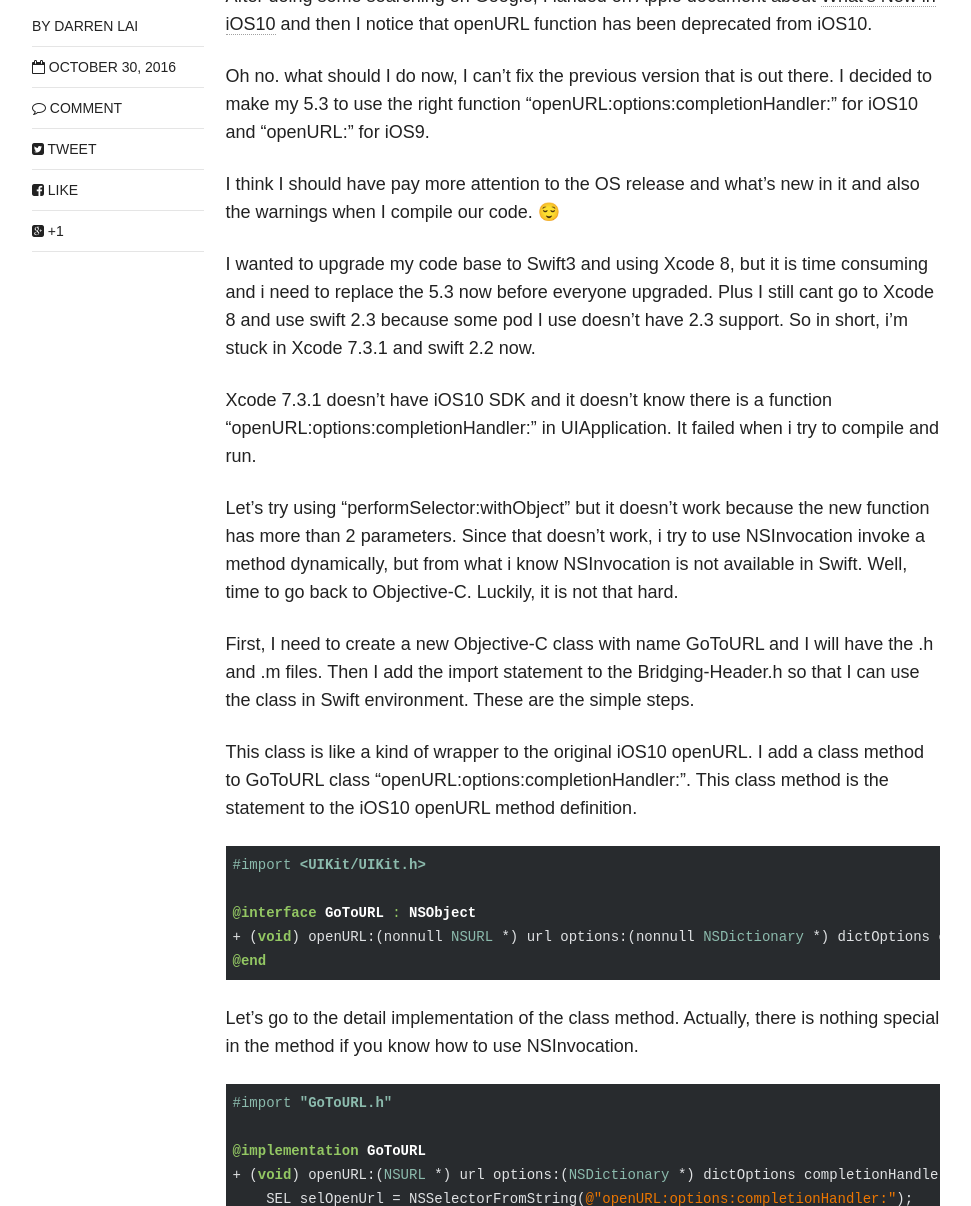
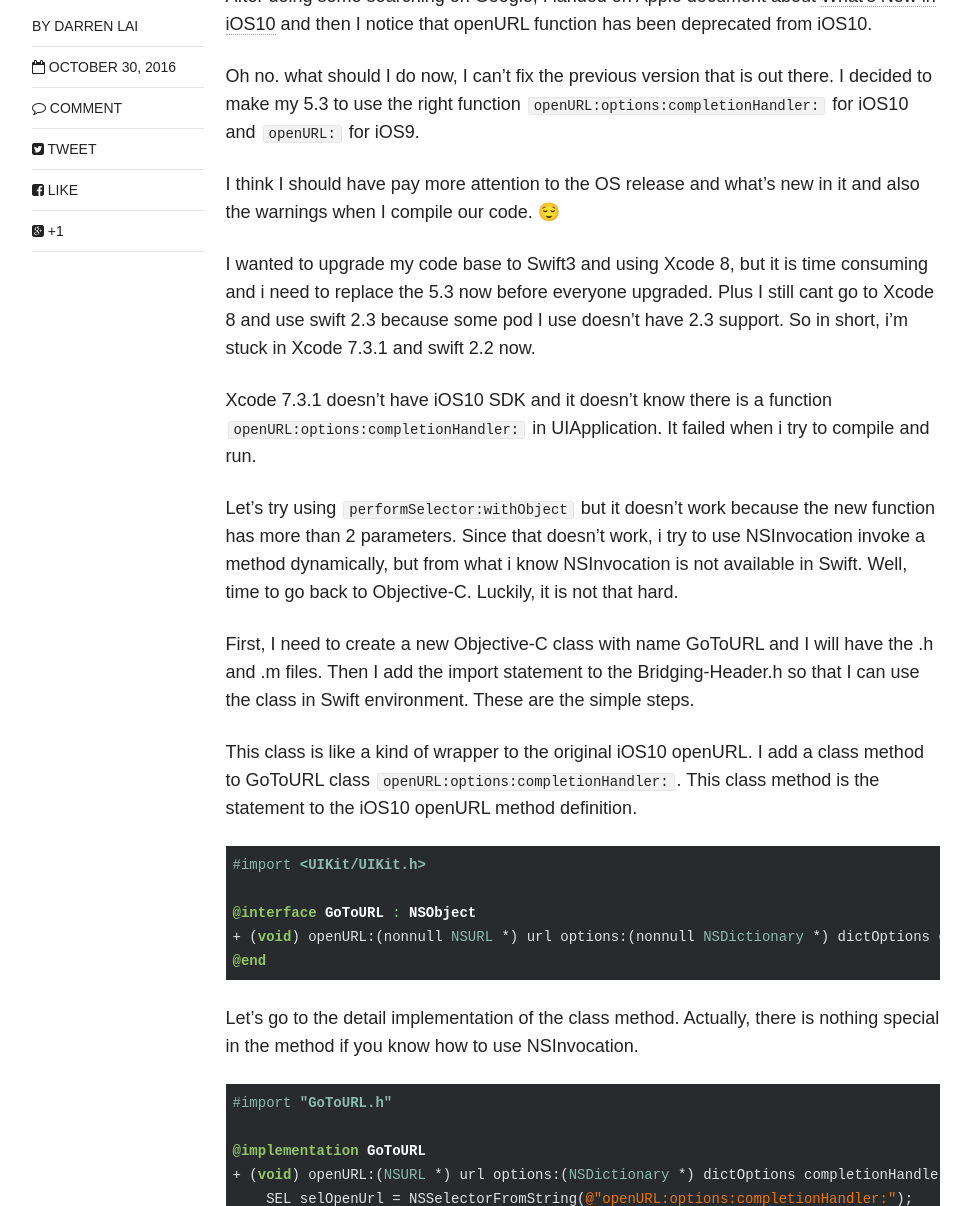
Before and after one commit to kinwahlai/kinwahlai.github.io, a Jekyll site: the page built from _posts/blog/2016-10-30-implement-ios10-openurl-in-xcode-7.md, in a window 1280 px wide and 1400 px high, scrolled down 628 px, cut to the strip 194-1400 px from the top of the window. Shown: the whole strip, without its empty margins (154-1125 px from the left). Built offline with Jekyll 4.4.1, drawn with Linux system fonts in a browser that asks for light colours; nearby versions of some CDN libraries; comment, search, counter and statistics services are not loaded; some of the changed text lies outside the part shown.

````diff
--- a/_posts/blog/2016-10-30-implement-ios10-openurl-in-xcode-7.md
+++ b/_posts/blog/2016-10-30-implement-ios10-openurl-in-xcode-7.md
@@ -16,19 +16,19 @@ My team released a version of our app before the iOS 10 is available. We have in
 
 After doing some searching on Google, I landed on Apple document about [What's New in iOS10](https://developer.apple.com/library/content/releasenotes/General/WhatsNewIniOS/Articles/iOS10.html) and then I notice that openURL function has been deprecated from iOS10.
 
-Oh no. what should I do now, I can't fix the previous version that is out there. I decided to make my 5.3 to use the right function "openURL:options:completionHandler:" for iOS10 and "openURL:" for iOS9.
+Oh no. what should I do now, I can't fix the previous version that is out there. I decided to make my 5.3 to use the right function `openURL:options:completionHandler:` for iOS10 and `openURL:` for iOS9.
 
 I think I should have pay more attention to the OS release and what's new in it and also the warnings when I compile our code. 😌
 
 I wanted to upgrade my code base to Swift3 and using Xcode 8, but it is time consuming and i need to replace the 5.3 now before everyone upgraded. Plus I still cant go to Xcode 8 and use swift 2.3 because some pod I use doesn't have 2.3 support. So in short, i'm stuck in Xcode 7.3.1 and swift 2.2 now.
 
-Xcode 7.3.1 doesn't have iOS10 SDK and it doesn't know there is a function "openURL:options:completionHandler:" in UIApplication. It failed when i try to compile and run.
+Xcode 7.3.1 doesn't have iOS10 SDK and it doesn't know there is a function `openURL:options:completionHandler:` in UIApplication. It failed when i try to compile and run.
 
-Let's try using "performSelector:withObject" but it doesn't work because the new function has more than 2 parameters. Since that doesn't work, i try to use NSInvocation invoke a method dynamically, but from what i know NSInvocation is not available in Swift. Well, time to go back to Objective-C. Luckily, it is not that hard.
+Let's try using `performSelector:withObject` but it doesn't work because the new function has more than 2 parameters. Since that doesn't work, i try to use NSInvocation invoke a method dynamically, but from what i know NSInvocation is not available in Swift. Well, time to go back to Objective-C. Luckily, it is not that hard.
 
 First, I need to create a new Objective-C class with name GoToURL and I will have the .h and .m files. Then I add the import statement to the Bridging-Header.h so that I can use the class in Swift environment. These are the simple steps.
 
-This class is like a kind of wrapper to the original iOS10 openURL. I add a class method to GoToURL class "openURL:options:completionHandler:". This class method is the statement to the iOS10 openURL method definition.
+This class is like a kind of wrapper to the original iOS10 openURL. I add a class method to GoToURL class `openURL:options:completionHandler:`. This class method is the statement to the iOS10 openURL method definition.
 
 ```obj-c
 #import <UIKit/UIKit.h>
@@ -57,7 +57,7 @@ Let's go to the detail implementation of the class method. Actually, there is no
 }
 ```
 
-I can now use the new class in Swift to handle openURL for iOS10. I going to use the `#available` attribute to allow me to use GoToURL.openURL for iOS10 and old openURL for iOS9.
+I can now use the new class in Swift to handle openURL for iOS10. I going to use the `#available` attribute to allow me to use `GoToURL.openURL` for iOS10 and old openURL for iOS9.
 
 ```swift
 public func upgradeNow() -> Bool {
````
